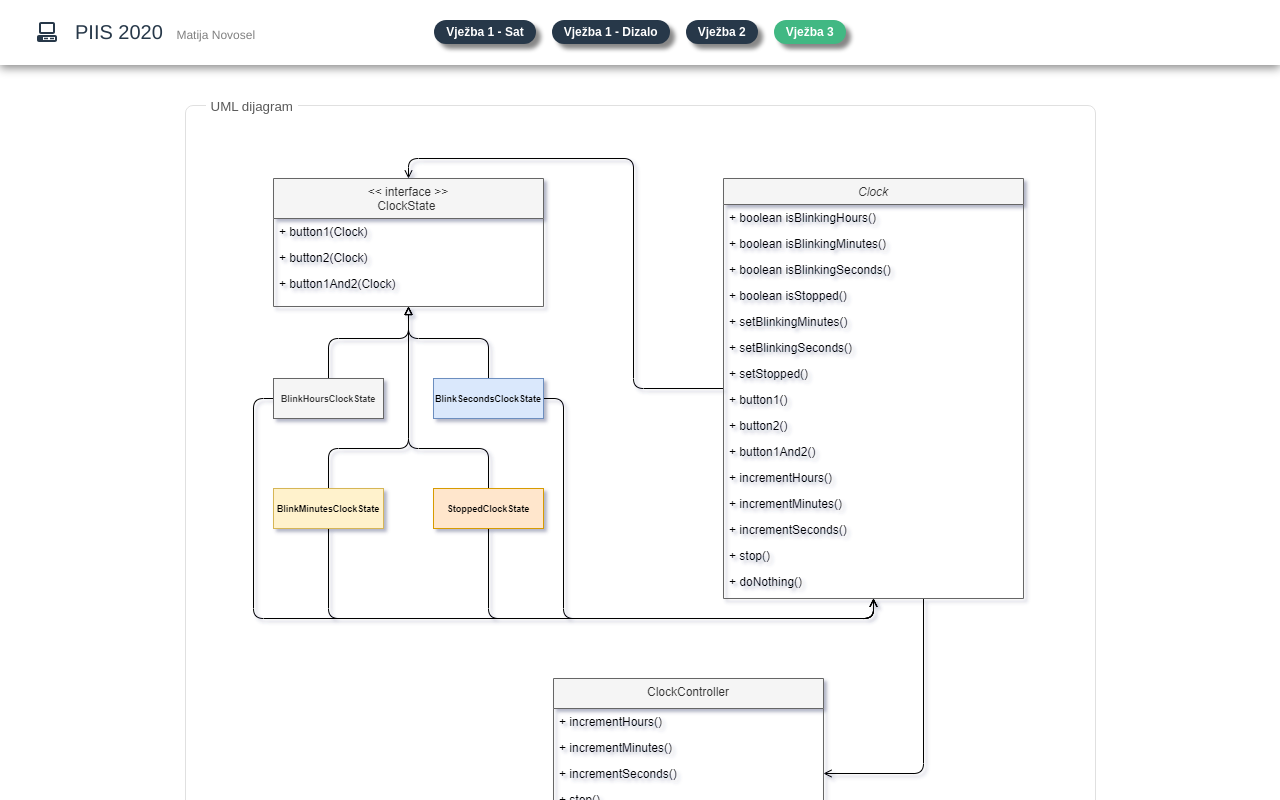
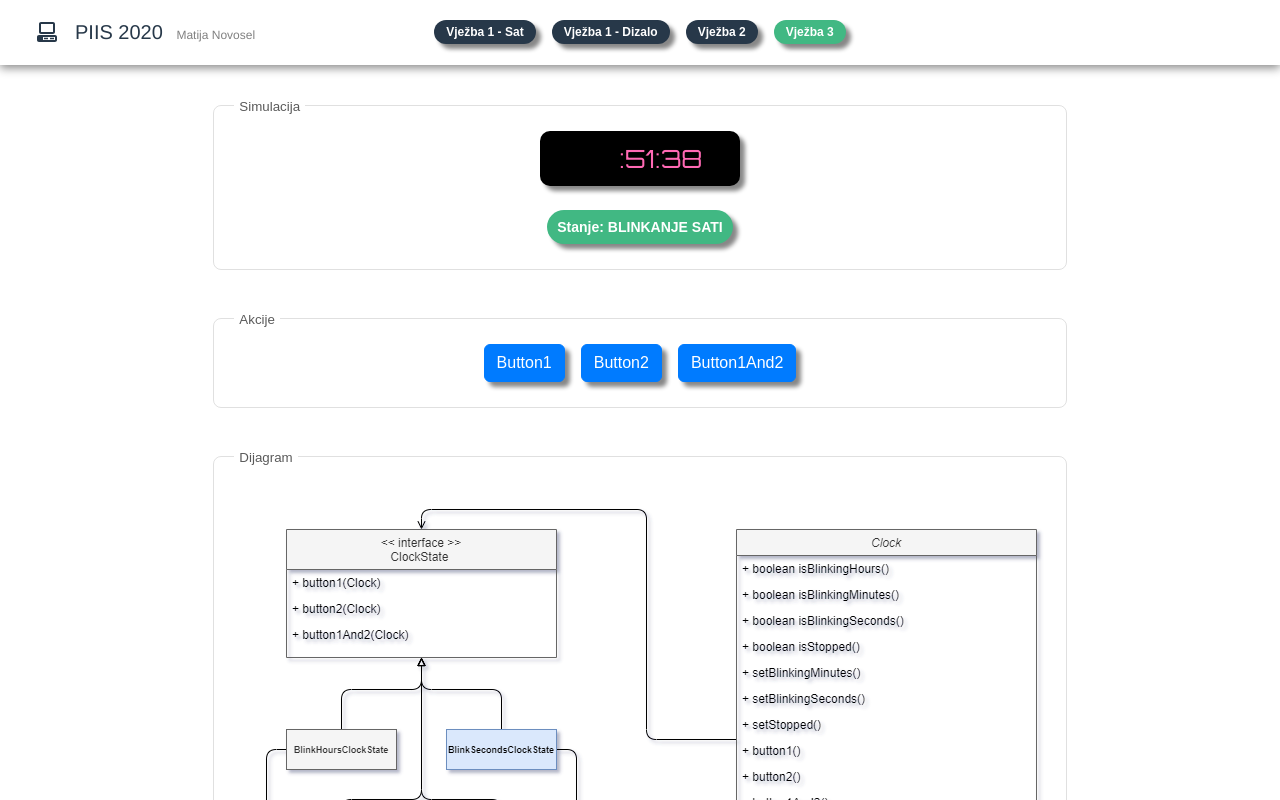
Before and after one commit to MatijaNovosel/piis-2020, a Vue app in the folder vjezba-1-3/: page /vjezba-3 in a window 1280 px wide. Shown: the top 800 px of the page. Built offline with nearby package versions, Linux system fonts and the light colour scheme.

Commit message:
Vjezba 3 gotova

```diff
--- a/vjezba-1-3/src/views/vjezba-3.vue
+++ b/vjezba-1-3/src/views/vjezba-3.vue
@@ -1,25 +1,89 @@
 <template>
-  <div class="row no-gutters justify-content-center">
-    <group-box title="UML dijagram">
-      <div class="col-12">
-        <img :src="require('@/assets/clock-state-diagram.png')" />
+  <div class="row text-center no-gutters justify-content-center">
+    <div class="col-8">
+      <div class="row justify-content-center">
+        <div class="col-12">
+          <group-box title="Simulacija" class="mx-auto">
+            <div class="row">
+              <div class="col-12">
+                <span class="digital-clock-font clock shadow">{{
+                  state.time
+                }}</span>
+              </div>
+              <div class="col-12 mt-4">
+                <span
+                  style="font-size: 14px"
+                  class="badge badge-pill badge-primary shadow state-pill"
+                  >Stanje: {{ clockState() }}</span
+                >
+              </div>
+            </div>
+          </group-box>
+        </div>
+        <div class="col-12 my-5">
+          <group-box title="Akcije" class="mx-auto">
+            <button
+              @click="action(Action.Button1)"
+              type="button"
+              class="btn btn-primary shadow"
+            >
+              Button1
+            </button>
+            <button
+              @click="action(Action.Button2)"
+              type="button"
+              class="btn btn-primary mx-3 shadow"
+            >
+              Button2
+            </button>
+            <button
+              @click="action(Action.Button1And2)"
+              type="button"
+              class="btn btn-primary shadow"
+            >
+              Button1And2
+            </button>
+          </group-box>
+        </div>
+        <div class="col-12 mb-5">
+          <group-box title="Dijagram" class="mx-auto">
+            <img :src="require('@/assets/clock-state-diagram.png')" />
+          </group-box>
+        </div>
       </div>
-    </group-box>
+    </div>
   </div>
 </template>
 
 <script lang="ts">
 import { defineComponent, reactive, onMounted } from "vue";
 
+enum Action {
+  Button1 = 1,
+  Button2 = 2,
+  Button1And2 = 3
+}
+
+interface State {
+  clock?: Clock | null;
+  clockController?: ClockController | null;
+  interval: number;
+  offsetHours: number;
+  offsetMinutes: number;
+  offsetSeconds: number;
+  blinking: boolean;
+  time: string;
+}
+
 class ClockController {
-  incrementHours(): void {
-    //
+  incrementHours(state: State): void {
+    state.offsetHours++;
   }
-  incrementMinutes(): void {
-    //
+  incrementMinutes(state: State): void {
+    state.offsetMinutes++;
   }
-  incrementSeconds(): void {
-    //
+  incrementSeconds(state: State): void {
+    state.offsetSeconds++;
   }
   stop(): void {
     //
@@ -37,7 +101,7 @@ interface ClockState {
 
 class BlinkHoursClockState implements ClockState {
   button1(clock: Clock): void {
-    clock.setBlinkingSeconds();
+    clock.setBlinkingMinutes();
   }
   button2(clock: Clock): void {
     clock.incrementHours();
@@ -94,22 +158,23 @@ class Clock {
 
   private _controller?: ClockController | null;
   private _state?: ClockState | null;
+  private _pageState: State;
 
   // Checker methods
   isBlinkingHours(): boolean {
-    return this._state == this._blinkHoursClockState;
+    return this._state instanceof BlinkHoursClockState;
   }
 
   isBlinkingMinutes(): boolean {
-    return this._state == this._blinkMinutesClockState;
+    return this._state instanceof BlinkMinutesClockState;
   }
 
   isBlinkingSeconds(): boolean {
-    return this._state == this._blinkSecondsClockState;
+    return this._state instanceof BlinkSecondsClockState;
   }
 
   isStopped(): boolean {
-    return this._state == this._stoppedClockState;
+    return this._state instanceof StoppedClockState;
   }
 
   // State setters
@@ -140,15 +205,15 @@ class Clock {
 
   // Actions
   incrementHours(): void {
-    this._controller?.incrementHours();
+    this._controller?.incrementHours(this._pageState);
   }
 
   incrementMinutes(): void {
-    this._controller?.incrementMinutes();
+    this._controller?.incrementMinutes(this._pageState);
   }
 
   incrementSeconds(): void {
-    this._controller?.incrementSeconds();
+    this._controller?.incrementSeconds(this._pageState);
   }
 
   stop(): void {
@@ -159,16 +224,11 @@ class Clock {
     this._controller?.doNothing();
   }
 
-  constructor(action: ClockController) {
+  constructor(action: ClockController, pageState: State) {
     this._controller = action;
+    this._pageState = pageState;
     this._state = new BlinkHoursClockState();
   }
-}
-
-interface State {
-  clock?: Clock | null;
-  clockController?: ClockController | null;
-  interval: number;
 }
 
 export default defineComponent({
@@ -177,15 +237,101 @@ export default defineComponent({
     const state: State = reactive({
       clock: null,
       clockController: null,
-      interval: -1
+      interval: -1,
+      offsetHours: 0,
+      offsetMinutes: 0,
+      offsetSeconds: 0,
+      blinking: false,
+      time: "00:00:00"
     });
+
+    function action(act: Action): void {
+      switch (act) {
+        case Action.Button1: {
+          state.clock?.button1();
+          break;
+        }
+        case Action.Button2: {
+          state.clock?.button2();
+          break;
+        }
+        case Action.Button1And2: {
+          state.clock?.button1And2();
+          break;
+        }
+      }
+    }
+
+    function updateTime(): void {
+      state.blinking = !state.blinking;
+      const date = new Date();
+
+      const hourOverflow = Math.floor(
+        (date.getMinutes() + state.offsetMinutes) / 60
+      );
+      const minutesOverflow = Math.floor(
+        (date.getSeconds() + state.offsetSeconds) / 60
+      );
+
+      const h = (date.getHours() + state.offsetHours + hourOverflow) % 24;
+      const m =
+        (date.getMinutes() + state.offsetMinutes + minutesOverflow) % 60;
+      const s = (date.getSeconds() + state.offsetMinutes) % 60;
+
+      const hours = h.toString().padStart(2, "0");
+      const minutes = m.toString().padStart(2, "0");
+      const seconds = s.toString().padStart(2, "0");
+
+      state.time = `${
+        state.clock?.isBlinkingHours() && state.blinking ? "  " : hours
+      }:${
+        state.clock?.isBlinkingMinutes() && state.blinking ? "  " : minutes
+      }:${state.clock?.isBlinkingSeconds() && state.blinking ? "  " : seconds}`;
+    }
+
+    function clockState(): string {
+      if (state.clock?.isBlinkingHours()) {
+        return "BLINKANJE SATI";
+      } else if (state.clock?.isBlinkingMinutes()) {
+        return "BLINKANJE MINUTA";
+      } else if (state.clock?.isBlinkingSeconds()) {
+        return "BLINKANJE SEKUNDI";
+      } else {
+        return "ZAUSTAVLJENO BLINKANJE";
+      }
+    }
 
     onMounted(() => {
       state.clockController = new ClockController();
-      state.clock = new Clock(state.clockController);
+      state.clock = new Clock(state.clockController, state);
+      state.interval = setInterval(() => {
+        updateTime();
+      }, 1000);
     });
 
-    return { state };
+    return { state, action, Action, clockState };
   }
 });
 </script>
+
+<style scoped>
+.clock {
+  font-size: 25px;
+  background-color: black;
+  color: hotpink;
+  padding: 12px;
+  border-radius: 10px;
+  width: 200px;
+  display: block;
+  margin: 0 auto;
+}
+
+.state-pill {
+  background-color: var(--vue-logo-green);
+  padding: 10px;
+}
+
+.btn {
+  border-radius: 6px;
+}
+</style>
```
